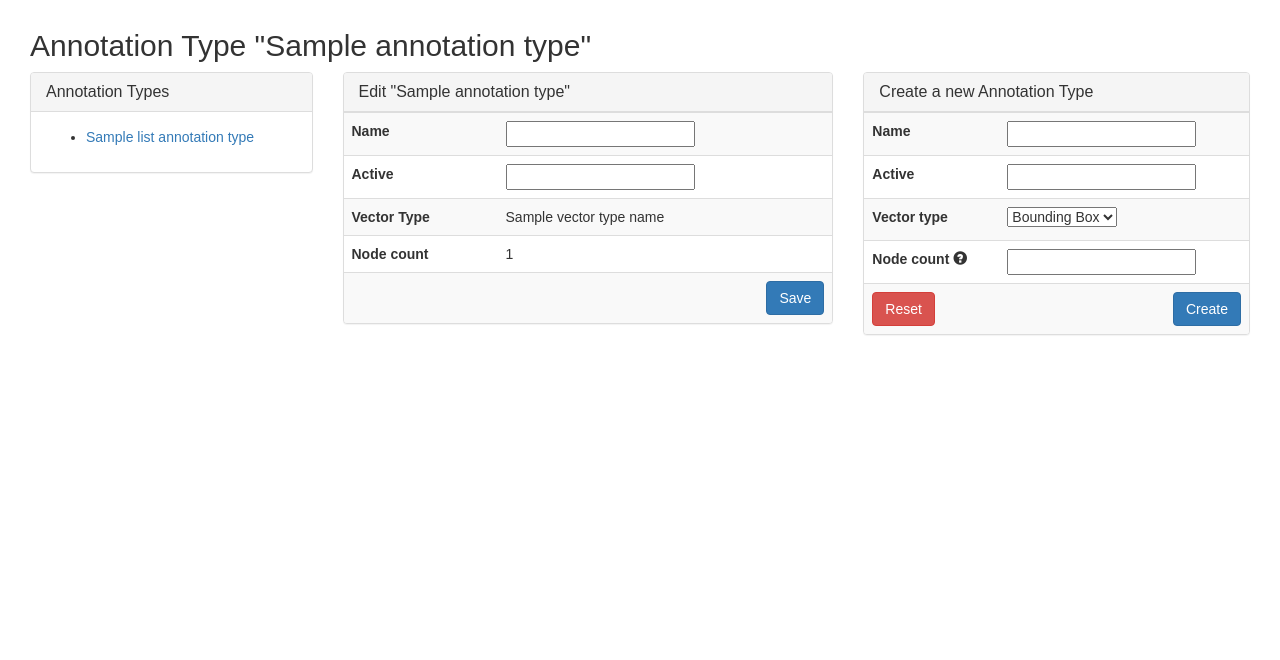
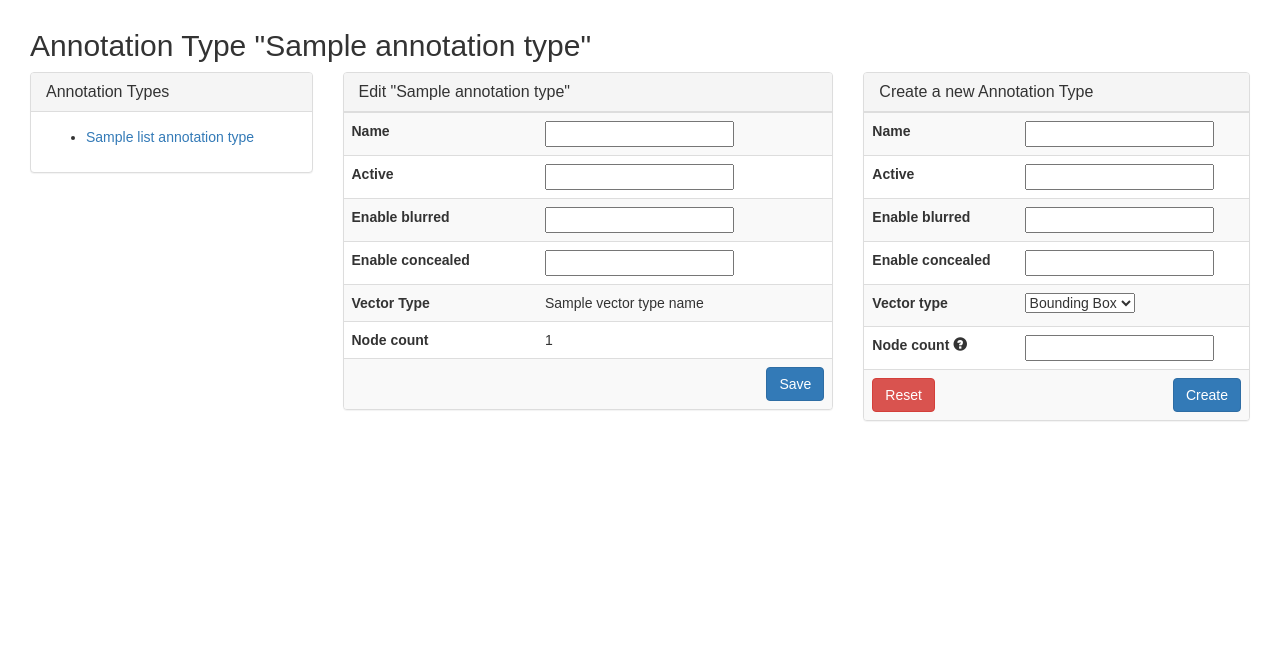
Before and after one commit to bit-bots/imagetagger, a Django app: template imagetagger/imagetagger/administration/templates/administration/annotation_type.html in a window 1280 px wide. Shown: the part 51-711 px from the top of the page. Run offline with Django 3.2, Linux system fonts and the light colour scheme; the template is opened without the code that fills it: most values are stand-ins (such as "Sample title", 1, 10 or a date in 2020); form fields are guessed from the names that the template uses; some libraries are stand-ins or nearby versions.

Commit message:
allow setting and editing of enable blurred/concealed

```diff
--- a/imagetagger/imagetagger/administration/forms.py
+++ b/imagetagger/imagetagger/administration/forms.py
@@ -11,6 +11,8 @@ class AnnotationTypeCreationForm(forms.ModelForm):
             'active',
             'node_count',
             'vector_type',
+            'enable_concealed',
+            'enable_blurred',
         ]
 
 
@@ -20,4 +22,6 @@ class AnnotationTypeEditForm(forms.ModelForm):
         fields = [
             'name',
             'active',
+            'enable_concealed',
+            'enable_blurred',
         ]
--- a/imagetagger/imagetagger/administration/templates/administration/annotation_type.html
+++ b/imagetagger/imagetagger/administration/templates/administration/annotation_type.html
@@ -41,6 +41,22 @@
                                     </td>
                                     <td>
                                         {% render_field edit_form.active class+='form-control' %}
+                                    </td>
+                                </tr>
+                                <tr>
+                                    <td>
+                                        <label for="id_active">{{ edit_form.enable_blurred.label }}</label>
+                                    </td>
+                                    <td>
+                                        {% render_field edit_form.enable_blurred class+='form-control' %}
+                                    </td>
+                                </tr>
+                                <tr>
+                                    <td>
+                                        <label for="id_active">{{ edit_form.enable_concealed.label }}</label>
+                                    </td>
+                                    <td>
+                                        {% render_field edit_form.enable_concealed class+='form-control' %}
                                     </td>
                                 </tr>
                                 <tr>
@@ -134,6 +150,22 @@
                             </tr>
                             <tr>
                                 <td>
+                                    <label for="id_active">{{ create_form.enable_blurred.label }}</label>
+                                </td>
+                                <td>
+                                    {% render_field create_form.enable_blurred class+='form-control' %}
+                                </td>
+                            </tr>
+                            <tr>
+                                <td>
+                                    <label for="id_active">{{ create_form.enable_concealed.label }}</label>
+                                </td>
+                                <td>
+                                    {% render_field create_form.enable_concealed class+='form-control' %}
+                                </td>
+                            </tr>
+                            <tr>
+                                <td>
                                     <label for="id_vector_type">{{ create_form.vector_type.label }}</label>
                                 </td>
                                 <td>
--- a/imagetagger/imagetagger/administration/views.py
+++ b/imagetagger/imagetagger/administration/views.py
@@ -63,6 +63,8 @@ def edit_annotation_type(request, annotation_type_id):
         else:
             selected_annotation_type.name = request.POST['name']
             selected_annotation_type.active = 'active' in request.POST.keys()
+            selected_annotation_type.enable_concealed = 'enable_concealed' in request.POST.keys()
+            selected_annotation_type.enable_blurred = 'enable_blurred' in request.POST.keys()
             selected_annotation_type.save()
 
             messages.success(request, _('The annotation type was edited successfully.'))
```
